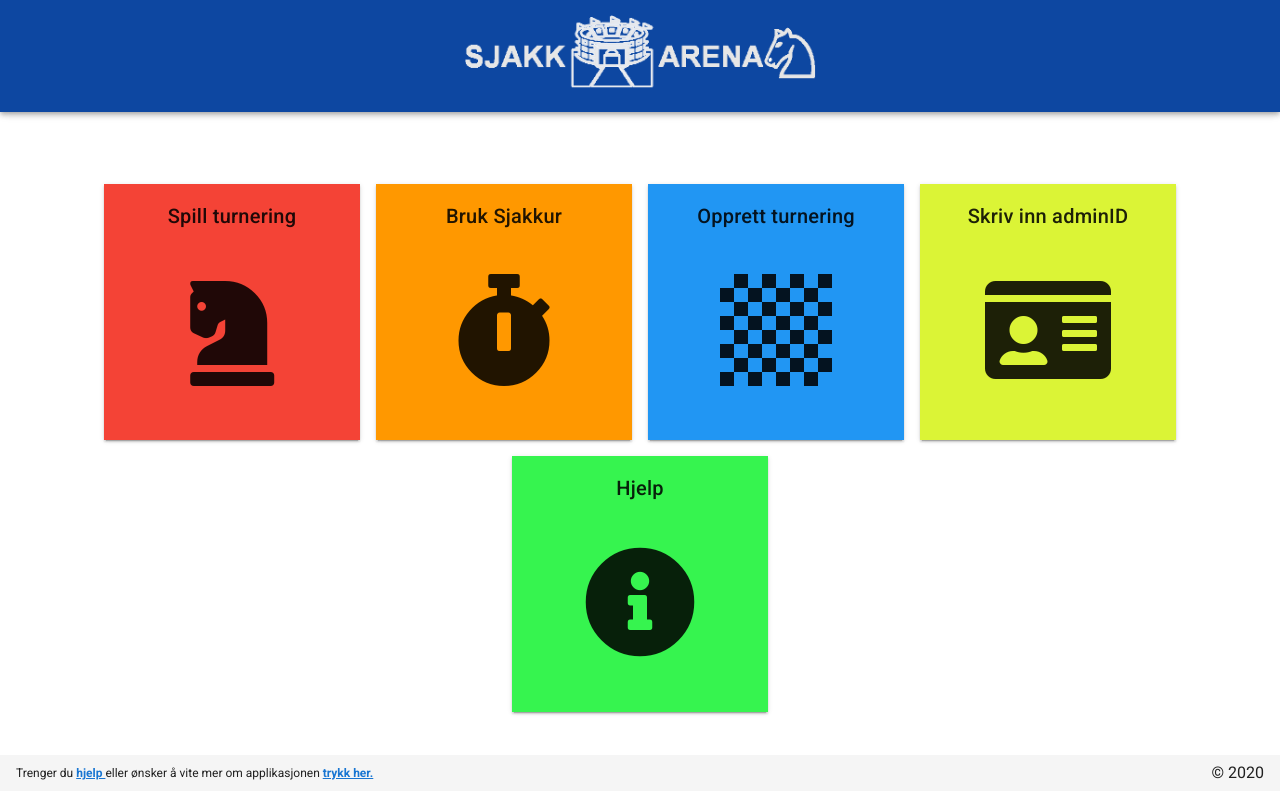
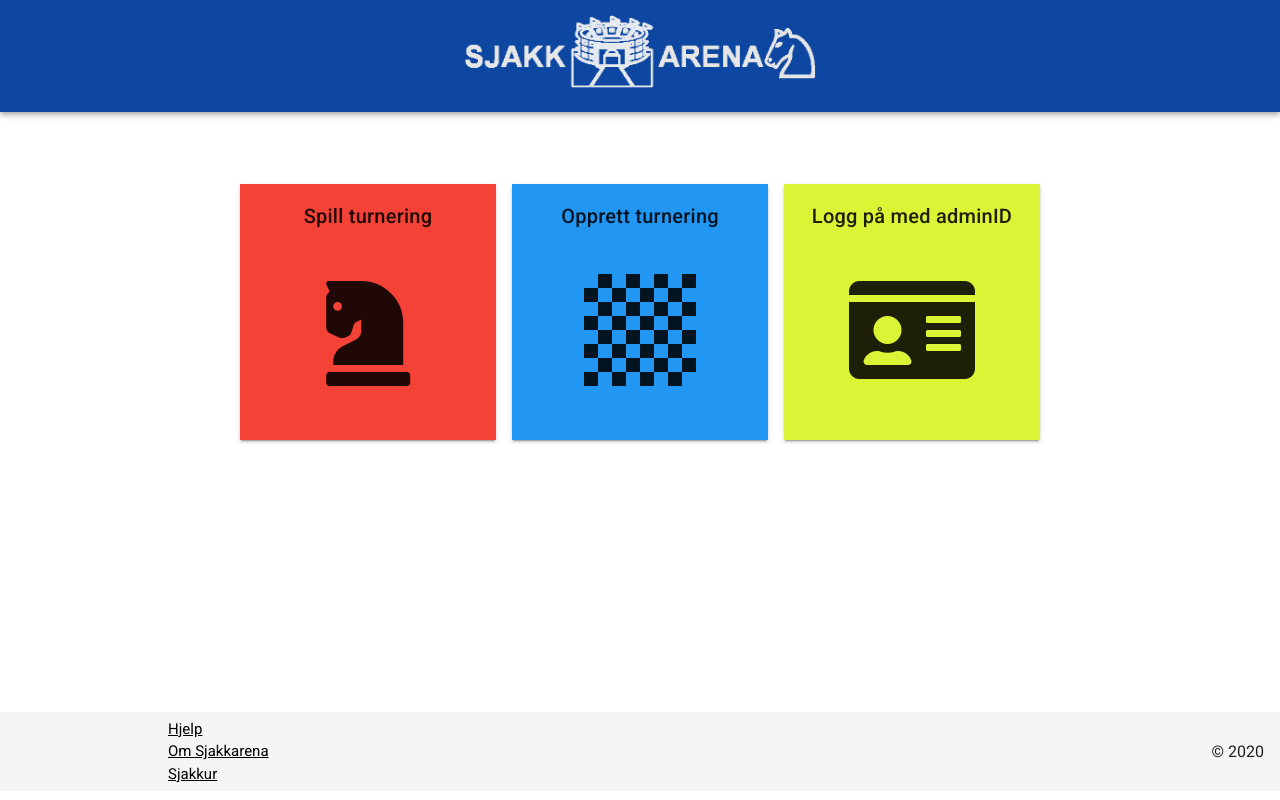
Before and after one commit to Severinzz/Sjakk-Arena-Frontend, a Vue app: page /#/ in a window 1280 px wide. Built offline with nearby package versions, Linux system fonts and the light colour scheme.

Commit message:
Make less important features less visible

```diff
--- a/src/components/AppFooter.vue
+++ b/src/components/AppFooter.vue
@@ -1,28 +1,45 @@
 <template>
   <v-footer color="#f5f5f5">
     <div class="footerTxt">
-      Trenger du
-      <Strong>
-      <router-link to="/help" target="_blank"> hjelp  </router-link>
-      </Strong>
-      eller ønsker å vite mer om applikasjonen
-      <strong>
-        <router-link to="/about" target="_blank"> trykk her.
-        </router-link>
-      </strong>
+      <!-- help page -->
+      <ul>
+      <router-list-element
+        link="/help"
+        text="Hjelp"
+      />
+      <!-- about page -->
+      <router-list-element
+        link="/about"
+        text="Om Sjakkarena"
+      />
+      <!-- chess clock -->
+      <router-list-element
+        link="/chess-clock"
+        text="Sjakkur"
+      />
+      </ul>
     </div>
     <v-spacer></v-spacer>
     <div>&copy; {{ new Date().getFullYear() }}</div>
   </v-footer>
 </template>
 <script>
+
+import RouterListElement from './RouterListElement'
+
 export default {
-  name: 'AppFooter'
+  name: 'AppFooter',
+  components: { RouterListElement }
 }
 </script>
 
 <style scoped>
   .footerTxt {
-    font-size: 12px;
+    font-size: 15px;
+    margin-left: 10vw;
+  }
+  ul{
+    list-style: none!important;
+    color: black!important;
   }
 </style>
--- a/src/components/MenuTile.vue
+++ b/src/components/MenuTile.vue
@@ -10,8 +10,8 @@
             min-width="230px"
             class="ma-2"
     >
-      <v-card-title class="justify-center">
-        <span>{{ tileText }}</span>
+      <v-card-title class="justify-center text-center text-no-wrap">
+        {{ tileText }}
       </v-card-title>
       <div id="tile-icon">
         <i :class="[commonClass, icon]"></i>
--- /dev/null
+++ b/src/components/RouterListElement.vue
@@ -0,0 +1,34 @@
+<template>
+    <li>
+      <router-link
+        :to="link"
+        target="_blank"
+        class="router-link"
+      >
+        {{ text }}
+      </router-link>
+    </li>
+</template>
+
+<script>
+export default {
+  name: 'RouterListElement',
+  props: {
+    link: {
+      type: String,
+      required: true
+    },
+    text: {
+      type: String,
+      required: true
+    }
+  }
+}
+</script>
+
+<style scoped>
+  .router-link {
+    cursor: pointer;
+    color: black!important;
+  }
+</style>
--- a/src/views/Home.vue
+++ b/src/views/Home.vue
@@ -15,28 +15,16 @@
                     link="/enter-tourney"
                   />
                   <menu-tile
-                    tileText="Bruk Sjakkur"
-                    color="orange"
-                    icon="fa-stopwatch"
-                    link="/chess-clock"
-                    />
-                  <menu-tile
                     tileText="Opprett turnering"
                     color="blue"
                     icon="fa-chess-board"
                     link="/tournament-creation"
                   />
                   <menu-tile
-                    tileText="Skriv inn adminID"
+                    tileText="Logg på med adminID"
                     color="#dbf436"
                     icon="fa-id-card"
                     link="/enter-AID"
-                  />
-                <menu-tile
-                    tileText="Hjelp"
-                    color="#36f44f"
-                    icon="fa-info-circle"
-                    link="/help"
                   />
               </v-row>
             </v-col>
@@ -65,3 +53,9 @@ export default {
   }
 }
 </script>
+
+<style scoped>
+  ul {
+    list-style: none;
+  }
+</style>
```
